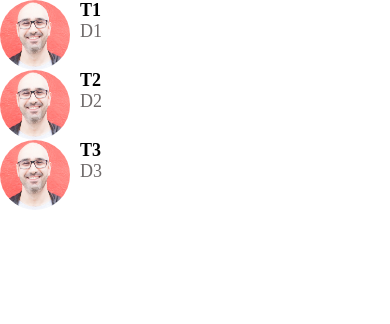
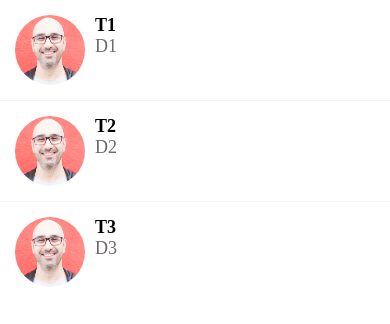
Before and after one commit to yashpwr/DoneWithIt-React, a React Native app: screen / in a window 390 px wide. Shown: the top 324 px of the page. Built offline with nearby package versions, Linux system fonts and the light colour scheme.

Commit message:
added Separators compenent

```diff
--- a/app/components/ListItem.js
+++ b/app/components/ListItem.js
@@ -18,6 +18,7 @@
 const styles = StyleSheet.create({
     container: {
         flexDirection: "row",
+        padding: 15,
     },
     image: {
         width: 70,
--- /dev/null
+++ b/app/components/ListItemSeparator.js
@@ -0,0 +1,19 @@
+import React from 'react';
+import {StyleSheet, View} from 'react-native';
+import colors from '../config/colors';
+
+function ListItemSeparator() {
+    return (
+        <View style={styles.separator}/>
+    );
+}
+
+const styles = StyleSheet.create({
+    separator:{
+        width: "100%",
+        height: 1,
+        backgroundColor: colors.lightgrey,
+    }
+})
+
+export default ListItemSeparator;
--- a/app/config/colors.js
+++ b/app/config/colors.js
@@ -3,5 +3,6 @@
     secondary: "#4ecdc4",
     black: "#000",
     white: "#fff",
-    medium: "#6e6969"
+    medium: "#6e6969",
+    lightgrey: "#f8f4f4",
 }
--- a/app/screens/MessagesScreen.js
+++ b/app/screens/MessagesScreen.js
@@ -1,7 +1,9 @@
 import React from 'react';
-import { FlatList, StyleSheet } from 'react-native';
+import { FlatList, StyleSheet, View } from 'react-native';
 import ListItem from '../components/ListItem';
+import ListItemSeparator from '../components/ListItemSeparator';
 import Screen from '../components/Screen';
+import colors from '../config/colors';
 
 const messages = [
     {
@@ -29,13 +31,14 @@
             <FlatList
             data={messages}
             keyExtractor={message => message.id.toString()}
-            renderItem={({item}) =>
+            renderItem={({item}) => (
                 <ListItem
                     title={item.title}
                     subTitle={item.description}
                     image={item.image}
                 />
-            }
+            )}
+            ItemSeparatorComponent={ListItemSeparator}
             />
         </Screen>
     );
@@ -43,6 +46,8 @@
 
 const styles = StyleSheet.create({
 
+
+
 })
 
 export default MessagesScreen;
```
